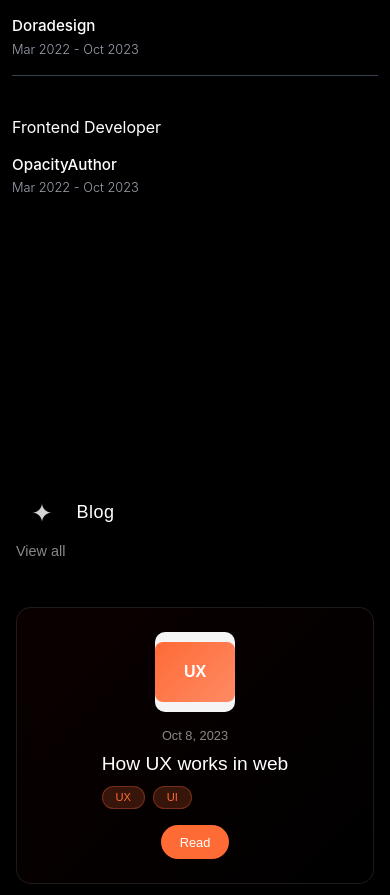
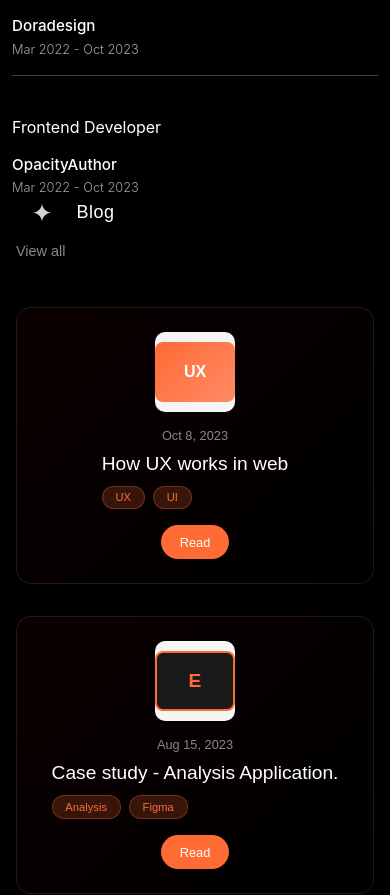
Before and after one commit to 1921raj/FigmaDesign, a React (Create React App) app: page / in a window 390 px wide. Shown: the part 4520-5415 px from the top of the page. Built offline with nearby package versions, Linux system fonts and the light colour scheme.

Commit message:
changed few lines

```diff
--- a/src/components/Blog.css
+++ b/src/components/Blog.css
@@ -2,6 +2,7 @@
 .blog-section {
   padding: 4rem 0;
   background-color: #000000;
+  margin-top: -150px;
 }
 
 .container {
@@ -190,4 +191,8 @@
     align-items: flex-start;
     gap: 1rem;
   }
+.blog-section{
+  margin-top: -300px;
 }
+
+}
--- a/src/components/Testimonials.js
+++ b/src/components/Testimonials.js
@@ -138,5 +138,4 @@ const PortfolioPage = () => {
     </div>
   );
 };
-
 export default PortfolioPage;
```
